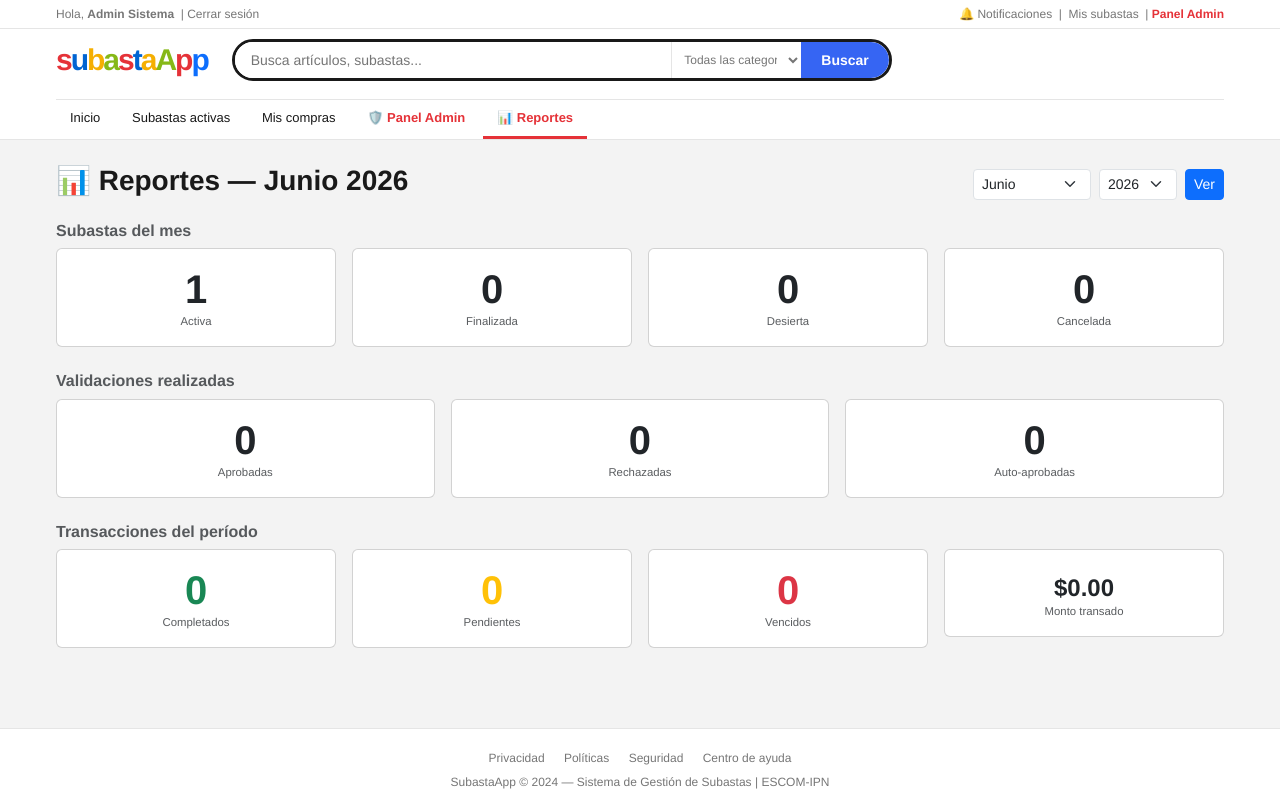
After one commit to KalTorrent/ADS-Py, a Flask app: page /admin/reportes in a window 1280 px wide. The commit adds this page. Run offline with Flask 3, Linux system fonts and the light colour scheme; a user stored in the database is signed in; data comes from the database, SQL or seed files in the repository; data that the repository does not hold is empty.

Commit message:
feat(admin): reportes mensuales (Arreglo 4)
Co-Authored-By: Claude Opus 4.8 (1M context) <noreply@anthropic.com>

```diff
--- a/app.py
+++ b/app.py
@@ -351,6 +351,68 @@ def admin_dashboard():
                            pendientes=pendientes,
                            subastas=subastas_activas,
                            usuarios=usuarios)
+
+
+MESES_ES = ["", "Enero", "Febrero", "Marzo", "Abril", "Mayo", "Junio",
+            "Julio", "Agosto", "Septiembre", "Octubre", "Noviembre", "Diciembre"]
+
+
+@app.route("/admin/reportes")
+@admin_required
+def admin_reportes():
+    """CU-A08: Reportes mensuales del administrador."""
+    db = get_db()
+    hoy = datetime.datetime.utcnow()
+    try:
+        anio = int(request.args.get("anio", hoy.year))
+        mes  = int(request.args.get("mes", hoy.month))
+    except ValueError:
+        anio, mes = hoy.year, hoy.month
+    periodo = f"{anio:04d}-{mes:02d}"
+
+    # 1. Subastas por estado
+    filas_sub = db.execute(
+        """SELECT e.estado, COUNT(*) AS total
+           FROM subasta s JOIN cat_estado_subasta e ON e.id = s.id_estado
+           WHERE strftime('%Y-%m', s.fecha_inicio) = ?
+           GROUP BY s.id_estado""", (periodo,)).fetchall()
+    sub_d = {r["estado"]: r["total"] for r in filas_sub}
+    subastas = {e: sub_d.get(e, 0) for e in ["Activa", "Finalizada", "Desierta", "Cancelada"]}
+
+    # 2. Validaciones realizadas
+    filas_val = db.execute(
+        """SELECT decision, COUNT(*) AS total
+           FROM validacion
+           WHERE decision IS NOT NULL AND strftime('%Y-%m', fecha_decision) = ?
+           GROUP BY decision""", (periodo,)).fetchall()
+    val_d = {r["decision"]: r["total"] for r in filas_val}
+    validaciones = {
+        "Aprobado":   val_d.get("Aprobado", 0),
+        "Rechazado":  val_d.get("Rechazado", 0),
+        "Automatico": val_d.get("Automatico", 0),
+    }
+
+    # 3. Pagos / transacciones
+    filas_pago = db.execute(
+        """SELECT id_estado, COUNT(*) AS total, COALESCE(SUM(monto),0) AS suma
+           FROM pago
+           WHERE strftime('%Y-%m', fecha_limite) = ?
+           GROUP BY id_estado""", (periodo,)).fetchall()
+    pago_d = {r["id_estado"]: r for r in filas_pago}
+    def pc(*ids): return sum(pago_d[i]["total"] for i in ids if i in pago_d)
+    pagos = {
+        "completados": pc(3),
+        "pendientes":  pc(1, 2),
+        "vencidos":    pc(4),
+        "monto_transado": pago_d[3]["suma"] if 3 in pago_d else 0,
+    }
+
+    anios = list(range(hoy.year - 2, hoy.year + 1))
+    db.close()
+    return render_template("admin_reportes.html",
+                           subastas=subastas, validaciones=validaciones, pagos=pagos,
+                           anio=anio, mes=mes, nombre_mes=MESES_ES[mes],
+                           meses=MESES_ES, anios=anios)
 
 
 @app.route("/admin/validar/<int:id_art>", methods=["GET", "POST"])
--- /dev/null
+++ b/templates/admin_reportes.html
@@ -0,0 +1,55 @@
+{% extends "base.html" %}
+{% block title %}Reportes — Admin{% endblock %}
+{% block content %}
+<div class="d-flex justify-content-between align-items-center mb-3">
+  <h3 class="fw-bold" style="color:var(--primary)">📊 Reportes — {{ nombre_mes }} {{ anio }}</h3>
+  <form method="GET" class="d-flex gap-2">
+    <select name="mes" class="form-select form-select-sm" style="width:auto">
+      {% for m in range(1,13) %}
+      <option value="{{ m }}" {% if m==mes %}selected{% endif %}>{{ meses[m] }}</option>
+      {% endfor %}
+    </select>
+    <select name="anio" class="form-select form-select-sm" style="width:auto">
+      {% for a in anios %}<option value="{{ a }}" {% if a==anio %}selected{% endif %}>{{ a }}</option>{% endfor %}
+    </select>
+    <button class="btn btn-sm btn-primary">Ver</button>
+  </form>
+</div>
+
+<!-- 1. Subastas por estado -->
+<h6 class="fw-bold text-muted mb-2">Subastas del mes</h6>
+<div class="row g-3 mb-4">
+  {% for estado, valor in [('Activa', subastas.Activa), ('Finalizada', subastas.Finalizada),
+                           ('Desierta', subastas.Desierta), ('Cancelada', subastas.Cancelada)] %}
+  <div class="col-6 col-md-3">
+    <div class="card text-center p-3">
+      <div class="display-6 fw-bold">{{ valor }}</div>
+      <div class="text-muted small">{{ estado }}</div>
+    </div>
+  </div>
+  {% endfor %}
+</div>
+
+<!-- 2. Validaciones -->
+<h6 class="fw-bold text-muted mb-2">Validaciones realizadas</h6>
+<div class="row g-3 mb-4">
+  {% for etiqueta, valor in [('Aprobadas', validaciones.Aprobado), ('Rechazadas', validaciones.Rechazado),
+                             ('Auto-aprobadas', validaciones.Automatico)] %}
+  <div class="col-6 col-md-4">
+    <div class="card text-center p-3">
+      <div class="display-6 fw-bold">{{ valor }}</div>
+      <div class="text-muted small">{{ etiqueta }}</div>
+    </div>
+  </div>
+  {% endfor %}
+</div>
+
+<!-- 3. Transacciones -->
+<h6 class="fw-bold text-muted mb-2">Transacciones del período</h6>
+<div class="row g-3">
+  <div class="col-6 col-md-3"><div class="card text-center p-3"><div class="display-6 fw-bold text-success">{{ pagos.completados }}</div><div class="text-muted small">Completados</div></div></div>
+  <div class="col-6 col-md-3"><div class="card text-center p-3"><div class="display-6 fw-bold text-warning">{{ pagos.pendientes }}</div><div class="text-muted small">Pendientes</div></div></div>
+  <div class="col-6 col-md-3"><div class="card text-center p-3"><div class="display-6 fw-bold text-danger">{{ pagos.vencidos }}</div><div class="text-muted small">Vencidos</div></div></div>
+  <div class="col-6 col-md-3"><div class="card text-center p-3"><div class="h4 fw-bold mb-0 mt-2">${{ "%.2f"|format(pagos.monto_transado) }}</div><div class="text-muted small">Monto transado</div></div></div>
+</div>
+{% endblock %}
--- a/templates/base.html
+++ b/templates/base.html
@@ -210,6 +210,9 @@ body{background:var(--eb-bg);font-family:"Helvetica Neue",Helvetica,Arial,sans-s
       <a href="{{ url_for('admin_dashboard') }}" class="special" {% if request.endpoint=='admin_dashboard' %}style="border-bottom-color:var(--eb-red)"{% endif %}>
         🛡️ Panel Admin
       </a>
+      <a href="{{ url_for('admin_reportes') }}" class="special" {% if request.endpoint=='admin_reportes' %}style="border-bottom-color:var(--eb-red)"{% endif %}>
+        📊 Reportes
+      </a>
       {% endif %}
     </nav>
   </div>
```
Also changed, not shown: docs/decisiones.md (+34 -0 lines).
